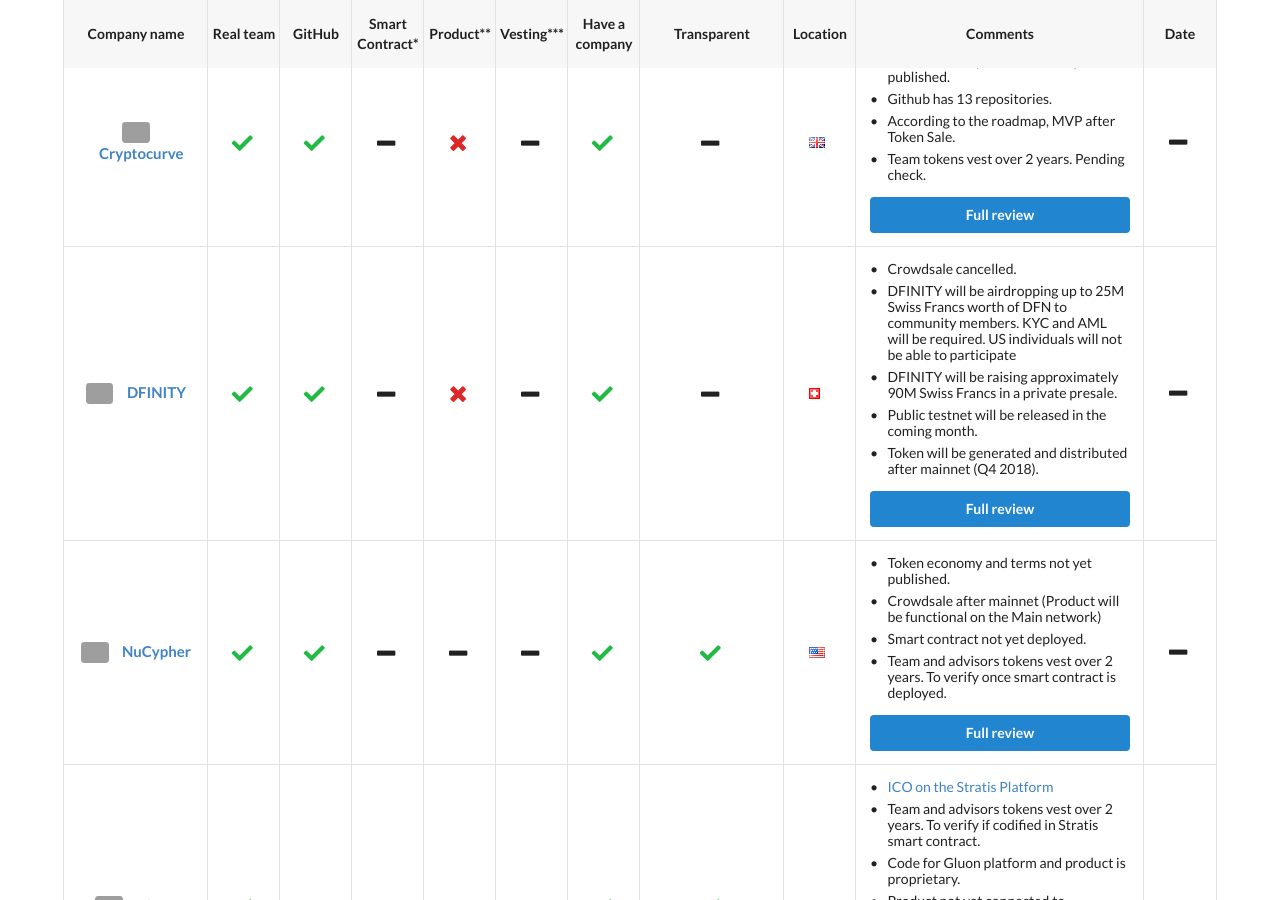
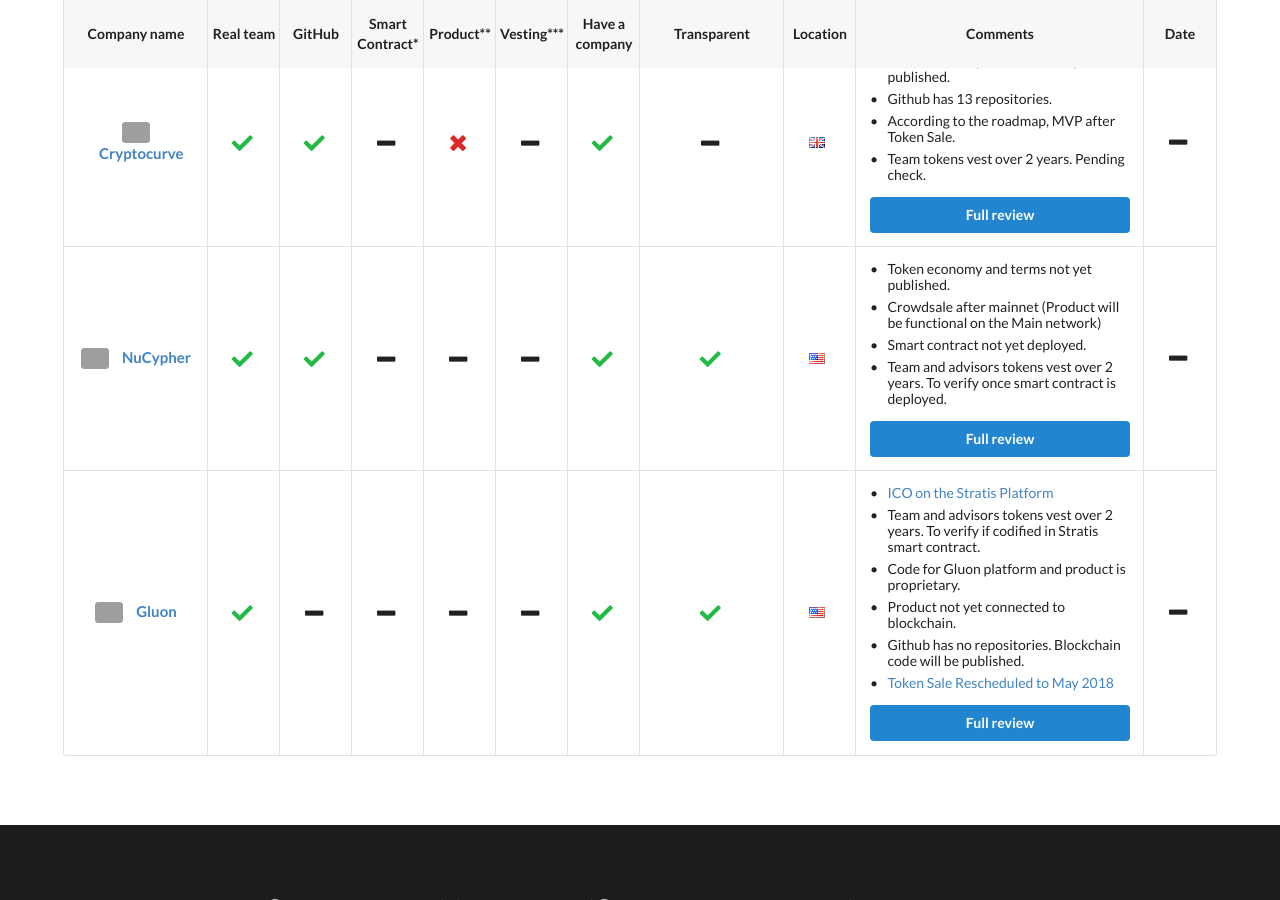
Before and after one commit to ico-check/ico-check, a Jekyll site: the page built from index.md, in a window 1280 px wide and 900 px high, scrolled down 3253 px. Built offline with Jekyll 4.4.1, drawn with Linux system fonts in a browser that asks for light colours; nearby versions of some CDN libraries; grey boxes are pictures that could not be loaded.

Commit message:
64-dfinity-ico-check
Moved to Past ICOs

```diff
--- a/_data/active-future-icos.yml
+++ b/_data/active-future-icos.yml
@@ -196,29 +196,6 @@
   ico_end_date:
   safe: false
   issue_url: https://github.com/ico-check/ico-check/issues/130
-  sponsored: false
-
-- name: DFINITY
-  image: https://i.imgur.com/leYv3Ny.jpg
-  url: https://dfinity.org/
-  real_team: true
-  github: true
-  smart_contract:
-  product: false
-  min_vesting:
-  have_company: true
-  transparent:
-  location: Switzerland
-  comments:
-    - content: Crowdsale cancelled.
-    - content: DFINITY will be airdropping up to 25M Swiss Francs worth of DFN to community members. KYC and AML will be required. US individuals will not be able to participate
-    - content: DFINITY will be raising approximately 90M Swiss Francs in a private presale.
-    - content: Public testnet will be released in the coming month.
-    - content: Token will be generated and distributed after mainnet (Q4 2018).
-  ico_start_date:
-  ico_end_date:
-  safe:
-  issue_url: https://github.com/ico-check/ico-check/issues/98
 
 - name: NuCypher
   image: https://i.imgur.com/htSKE5A.png
```
